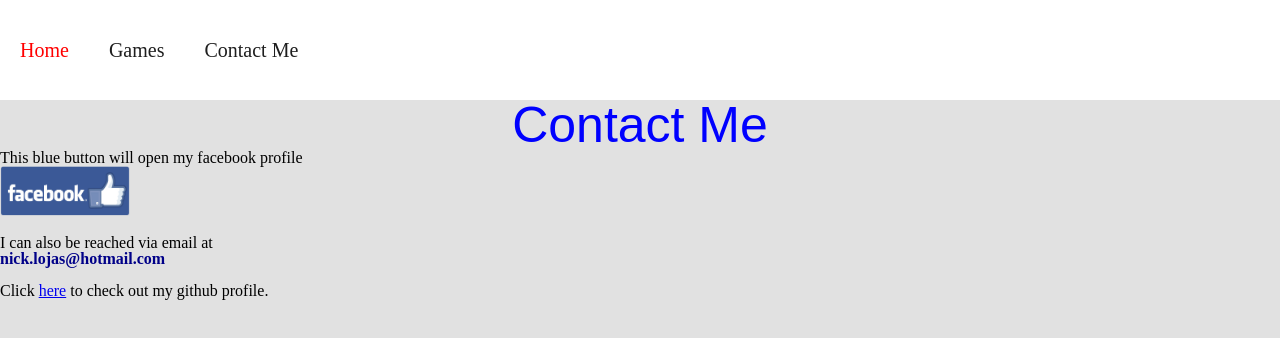
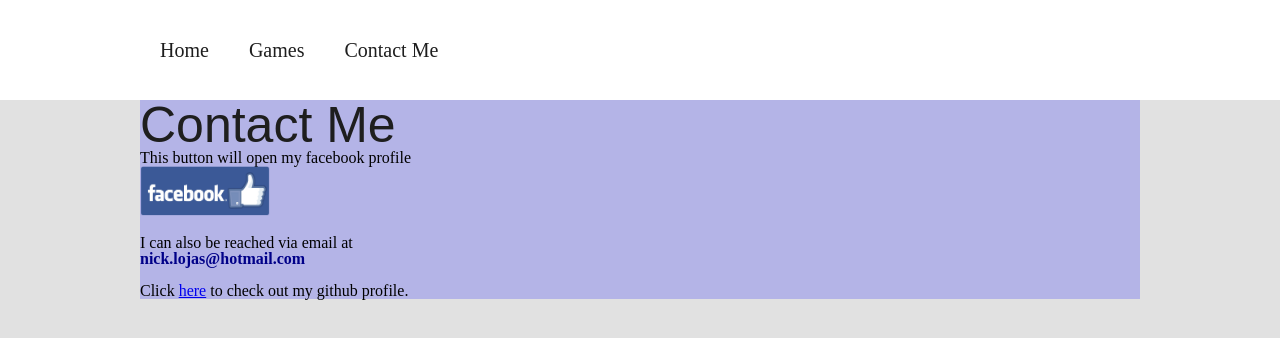
Before and after one commit to NickLojas/HTML-CSS-Practice, a plain HTML site: page contact.html in a window 1280 px wide. Drawn offline with Linux system fonts and the light colour scheme.

Commit message:
Added a wrapper on all pages

```diff
--- a/contact.html
+++ b/contact.html
@@ -7,18 +7,20 @@
 	</head>
 	<body>
 		<nav>
+			<div class="wrapper">
 				<ul>
 					<li><a href="index.html">Home</a></li>
 					<li><a href="games.html">Games</a></li>
 					<li><a href="contact.html">Contact Me</a></li>
 				</ul>
+			</div>
 		</nav>
+		<div class="wrapper">
 			<h1>Contact Me</h1>
-		This blue button will open my facebook profile<br>
-		<a href="http://www.facebook.com/nick.lojas" target="_blank">
-			<img class="facebookbutton" src="facebookbutton.png">
-		</a><br><br>
+			This button will open my facebook profile<br>
+			<a href="http://www.facebook.com/nick.lojas" target="_blank"><img class="facebookbutton" src="facebookbutton.png"></a><br><br>
 			I can also be reached via email at <h6>nick.lojas@hotmail.com</h6><br>
 			Click <a href="https://github.com/NickLojas" target="_blank">here</a> to check out my github profile.
+		</div>
 	</body>
 </html>
--- a/style.css
+++ b/style.css
@@ -115,12 +115,17 @@ body {
 	background-color: #e1e1e1;
 }
 
+.wrapper {
+	margin: 0 auto;
+	width: 1000px;
+	background-color: rgba(0,0,255,0.2);
+}
+
 h1 {
-	color: blue;
+	color: #1e1e1e;
 	font-family: arial, "times new roman";
 	font-size: 50px;
 	font-weight: 500;
-	text-align: center;
 }
 
 
```
Also changed, not shown: games.html (+4 -0 lines), index.html (+5 -2 lines). Lines whose indentation alone changed are shown as unchanged.
